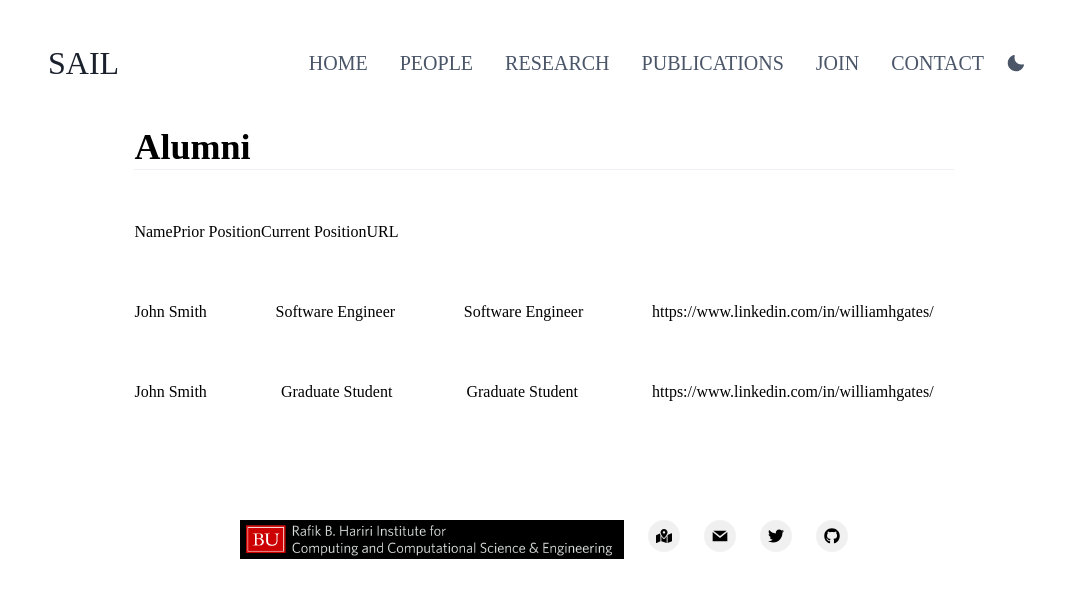
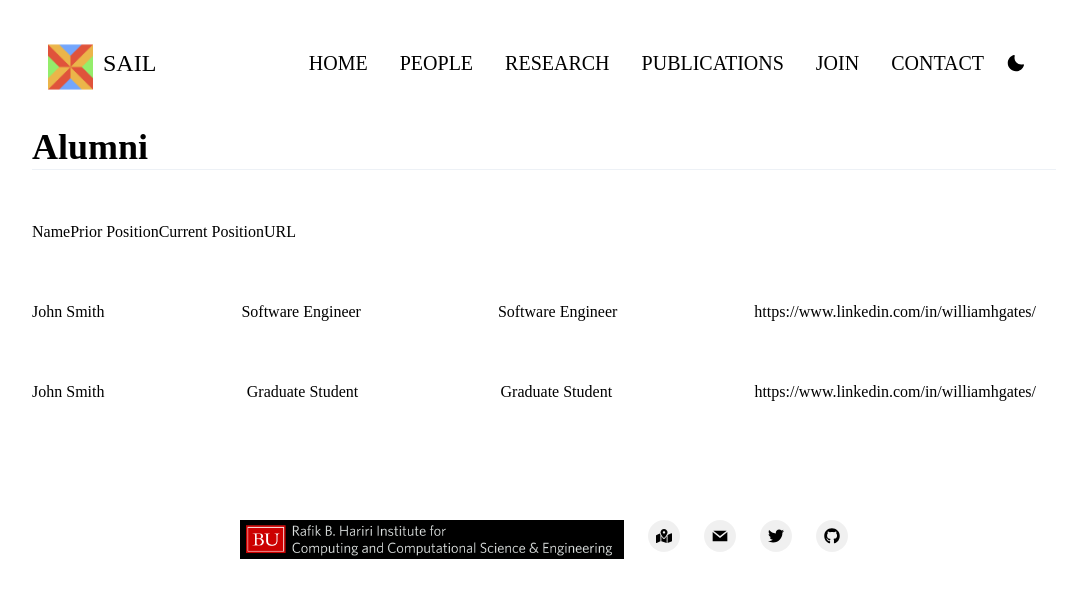
Before and after one commit to hicsail/hicsail.github.io, a React app: page /alumni in a window 1280 px wide. Shown: the top 598 px of the page, without its empty margins (96-1163 px from the left). Built offline with nearby package versions, Linux system fonts and the light colour scheme; a web font is replaced by a local one.

Commit message:
update Navigation bar's styling

```diff
--- a/package.json
+++ b/package.json
@@ -23,6 +23,7 @@
         "react-icons": "^4.2.0",
         "react-interactive": "^1.1.0",
         "react-router-dom": "^5.2.0",
+        "react-router-hash-link": "^2.4.3",
         "react-script-tag": "^1.1.2",
         "styled-components": "^5.3.0",
         "use-dark-mode": "^2.3.1"
@@ -31,6 +32,7 @@
         "@types/react": "^17.0.4",
         "@types/react-dom": "^17.0.3",
         "@types/react-router-dom": "^5.1.7",
+        "@types/react-router-hash-link": "^2.4.1",
         "@types/styled-components": "^5.1.9",
         "@typescript-eslint/eslint-plugin": "^4.22.0",
         "@typescript-eslint/parser": "^4.22.0",
--- a/src/App.tsx
+++ b/src/App.tsx
@@ -1,7 +1,6 @@
-import { Box, useColorModeValue, Flex } from '@chakra-ui/react';
+import { Box, Flex } from '@chakra-ui/react';
 import * as React from 'react';
 import { Route, Switch } from 'react-router-dom';
-import styled from 'styled-components';
 import NavigationBar from './components/NavBar';
 import { Home } from './pages/Home';
 import { Publications } from './pages/Publications';
@@ -13,26 +12,20 @@ import { OngoingResearch } from './pages/OngoingResearch';
 import { PastResearch } from './pages/PastResearch';
 import { Presentations } from './pages/Presentations';
 import Footer from './components/Footer';
-import { NewNavigationBar } from './components/NewNavBar';
-
-const Title = styled.h1`
-  font-size: 1.5em;
-  text-align: center;
-  color: palevioletred;
-`;
 
 export const App: React.VFC = () => {
   return (
-    <Box bg={useColorModeValue('white', 'black')} width="100%">
+    <Box width="100%" height="100%">
       <Flex
         direction="column"
         align="center"
         margin="0 auto"
         width="100%"
-        maxWidth="80%"
+        height="100%"
+        minHeight="100vh"
+        justifyContent="flex-start"
       >
-        <NavigationBar></NavigationBar>
-        {/* <NewNavigationBar></NewNavigationBar> */}
+        <NavigationBar />
 
         <Switch>
           <Route exact path="/">
--- a/src/components/NavBar.tsx
+++ b/src/components/NavBar.tsx
@@ -11,18 +11,14 @@ import {
   PopoverTrigger,
   PopoverContent,
   useColorModeValue,
-  useBreakpointValue,
   useDisclosure,
+  Image,
 } from '@chakra-ui/react';
-import {
-  HamburgerIcon,
-  CloseIcon,
-  ChevronDownIcon,
-  ChevronRightIcon,
-} from '@chakra-ui/icons';
+import { HamburgerIcon, CloseIcon, ChevronDownIcon } from '@chakra-ui/icons';
 import * as React from 'react';
 import { Link as ReactRouterLink } from 'react-router-dom';
-import ToggleColorButton from '../ui/ToggleColorButton';
+import ToggleColorButton from './ToggleColorButton';
+import { HashLink } from 'react-router-hash-link';
 
 const texttheme = ['#E0533B', '#EBB54A', '#94ED6B'];
 
@@ -30,11 +26,9 @@ export default function NavigationBar() {
   const { isOpen, onToggle } = useDisclosure();
 
   return (
-    <Flex width="100%" margin="30px">
+    <Flex width="100%" marginTop="30px" marginBottom="30px" maxWidth="80%">
       <Flex
         width="100%"
-        bg={useColorModeValue('white', 'black')}
-        color={useColorModeValue('gray.600', 'white')}
         minH={'60px'}
         py={{ base: 2 }}
         px={{ base: 4 }}
@@ -44,6 +38,7 @@ export default function NavigationBar() {
           flex={{ base: 1, md: 'auto' }}
           ml={{ base: -2 }}
           display={{ base: 'flex', md: 'none' }}
+          width="100%"
         >
           <IconButton
             onClick={onToggle}
@@ -55,23 +50,32 @@ export default function NavigationBar() {
           />
         </Flex>
         <Flex
-          flex={{ base: 1 }}
-          // justify={{ base: 'center', md: 'start' }}
           justifyContent="space-between"
-          // justifyContent="center"
           align="center"
+          width="100%"
+          marginLeft="0px"
         >
-          <Text
-            textAlign={useBreakpointValue({ base: 'center', md: 'left' })}
+          <Link as={ReactRouterLink} to="/">
+            <Flex
               fontFamily={'heading'}
-            color={useColorModeValue('gray.800', 'white')}
-            display={'inline-block'}
+              display="flex"
+              alignItems="center"
               fontWeight="normal"
               lineHeight="50px"
-            fontSize="2em"
             >
+              <Box
+                boxSize="45px"
+                objectFit="cover"
+                marginRight="10px"
+                marginBottom="5px"
+              >
+                <Image src="../../img/s_logo.png" />
+              </Box>
+              <Text fontSize={'1.5rem'} fontFamily="Karbon" fontWeight={500}>
                 SAIL
               </Text>
+            </Flex>
+          </Link>
 
           <Flex
             display={{ base: 'none', md: 'flex' }}
@@ -101,16 +105,33 @@ const DesktopNav = () => {
         <Box key={navItem.label}>
           <Popover trigger={'hover'} placement={'bottom-start'}>
             <PopoverTrigger>
+              {/* {navItem.hash ? (
+                <HashLink
+                  to={navItem.href}
+                  // p={2}
+                  // href={navItem.href ?? '#'}
+                  fontSize={'1.5rem'}
+                  fontFamily="Karbon"
+                  fontWeight={500}
+                  color={useColorModeValue('gray.600', 'gray.200')}
+                  _hover={{
+                    color:
+                      texttheme[Math.floor(Math.random() * texttheme.length)],
+                    textDecoration: 'none',
+                  }}
+                >
+                  {navItem.label}
+                </HashLink>
+              ) : ( */}
               <Link
-                as={ReactRouterLink}
+                as={navItem.hash ? HashLink : ReactRouterLink}
                 to={navItem.href}
                 p={2}
                 href={navItem.href ?? '#'}
-                fontSize={'20px'}
+                fontSize={'1.25rem'}
                 fontFamily="Karbon"
-                // fontHeight="20px"
                 fontWeight={500}
-                color={useColorModeValue('gray.600', 'gray.200')}
+                // color={useColorModeValue('gray.600', 'gray.200')}
                 _hover={{
                   color:
                     texttheme[Math.floor(Math.random() * texttheme.length)],
@@ -120,13 +141,14 @@ const DesktopNav = () => {
               >
                 {navItem.label}
               </Link>
+              {/* )} */}
             </PopoverTrigger>
 
             {navItem.children && (
               <PopoverContent
                 border="5px solid white"
                 // boxShadow={'xl'}
-                bg={useColorModeValue('white', 'black')}
+                // bg={useColorModeValue('white', 'black')}
                 p={4}
                 rounded={'xl'}
                 minW={'sm'}
@@ -167,7 +189,7 @@ const DesktopSubNav = ({ label, href, subLabel }: NavItem) => {
           >
             {label}
           </Text>
-          <Text fontSize={'sm'}>{subLabel}</Text>
+          <Text fontSize={'1rem'}>{subLabel}</Text>
         </Box>
         <Flex
           transition={'all .3s ease'}
@@ -188,7 +210,7 @@ const DesktopSubNav = ({ label, href, subLabel }: NavItem) => {
 const MobileNav = () => {
   return (
     <Stack
-      bg={useColorModeValue('white', 'black')}
+      // bg={useColorModeValue('white', 'black')}
       p={4}
       display={{ md: 'none' }}
     >
@@ -258,44 +280,51 @@ interface NavItem {
   subLabel?: string;
   children?: Array<NavItem>;
   href: string;
+  hash?: boolean;
 }
 
 const NAV_ITEMS: Array<NavItem> = [
   {
     label: 'HOME',
     href: '/',
+    hash: false,
   },
   {
     label: 'PEOPLE',
     href: '#',
+    hash: false,
     children: [
       {
         label: 'Current Members',
         href: '/currentMembers',
+        hash: false,
       },
       {
         label: 'Alumni',
         href: 'alumni',
+        hash: false,
       },
     ],
   },
   {
     label: 'RESEARCH',
-    href: '#',
-    children: [
-      {
-        label: 'Ongoing',
-        href: 'ongoingresearch',
-      },
-      {
-        label: 'Past',
-        href: 'pastresearch',
-      },
-    ],
+    href: '/research',
+    hash: false,
+    // children: [
+    //   {
+    //     label: 'Ongoing',
+    //     href: 'ongoingresearch',
+    //   },
+    //   {
+    //     label: 'Past',
+    //     href: 'pastresearch',
+    //   },
+    // ],
   },
   {
     label: 'PUBLICATIONS',
     href: '#',
+    hash: false,
     children: [
       {
         label: 'Presentations',
@@ -310,10 +339,12 @@ const NAV_ITEMS: Array<NavItem> = [
   {
     label: 'JOIN',
     href: '/join',
+    hash: false,
   },
   {
     label: 'CONTACT',
-    href: '/contact',
+    href: '/#contact',
+    hash: true,
   },
 ];
 function random(arg0: number, arg1: number): number {
--- a/src/ui/ToggleColorButton.tsx
+++ b/src/components/ToggleColorButton.tsx
@@ -1,5 +1,5 @@
 import { MoonIcon, SunIcon } from '@chakra-ui/icons';
-import { useColorMode, Button, IconButton } from '@chakra-ui/react';
+import { useColorMode, IconButton } from '@chakra-ui/react';
 import * as React from 'react';
 
 const ToggleColorButton = () => {
```
Also changed, not shown: 1 other file (tests, documents, lock files or other folders). Lines whose indentation alone changed are shown as unchanged.
